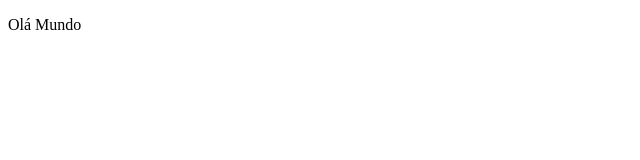
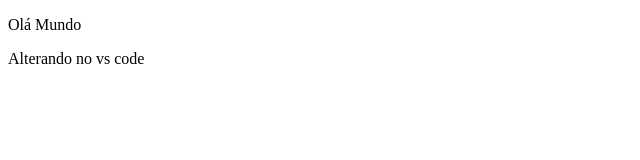
Before and after one commit to DomTobias/teste-github-vscode, a plain HTML site: page index.html in a window 1280 px wide. Shown: the whole page, without its empty margins (0-640 px from the left). Drawn offline with Linux system fonts and the light colour scheme.

Commit message:
Commit realizado

```diff
--- a/index.html
+++ b/index.html
@@ -7,5 +7,6 @@
 </head>
 <body>
     <p> Olá Mundo</p>
+    <p>Alterando no vs code</p>
 </body>
 </html>
```
